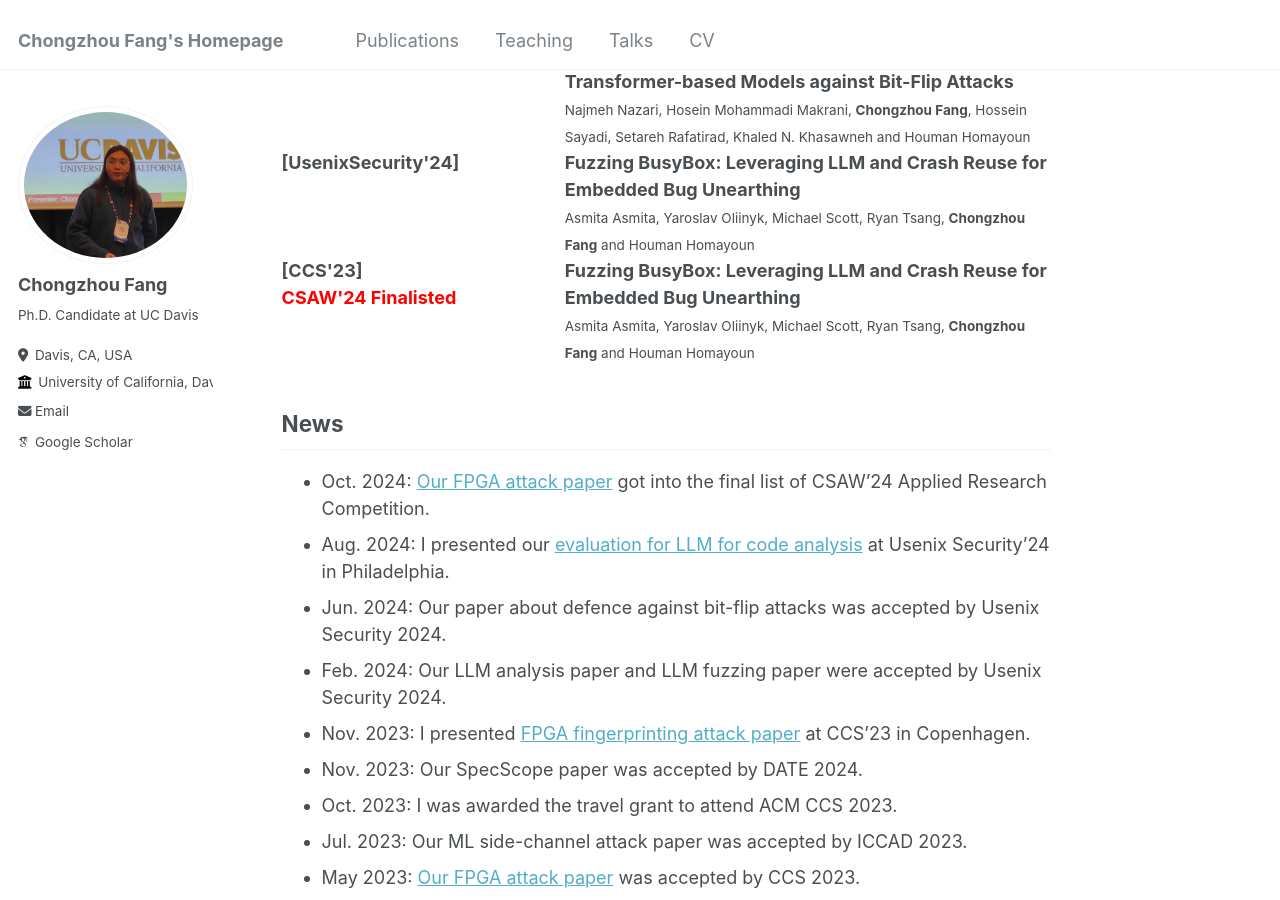
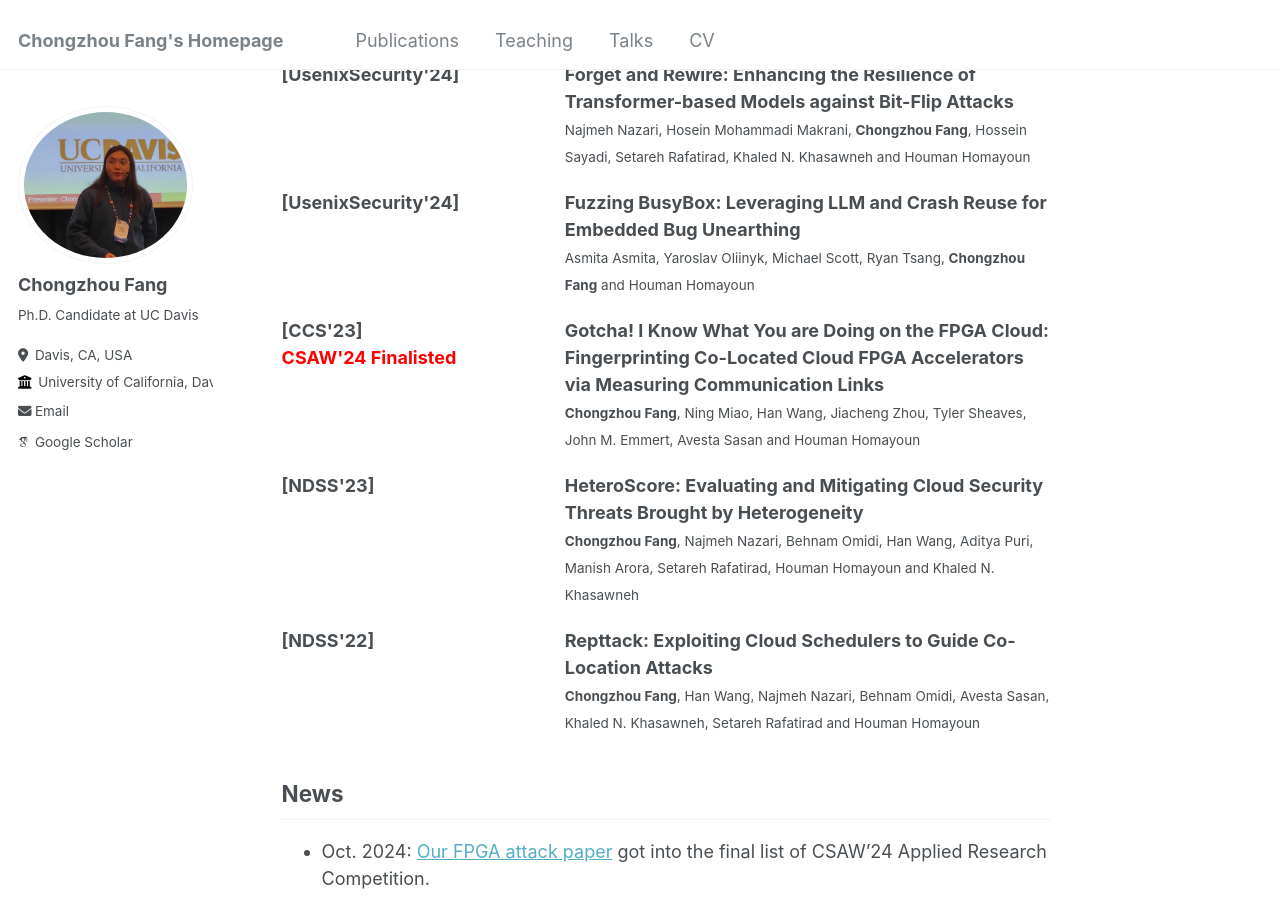
Before and after one commit to ChongzhouFang/ChongzhouFang.github.io, a Jekyll site: the page built from _pages/about.md, in a window 1280 px wide and 900 px high, scrolled down 530 px. Built offline with Jekyll 4.4.1, drawn with Linux system fonts in a browser that asks for light colours; some web fonts are replaced.

Commit message:
change about.md

```diff
--- a/_pages/about.md
+++ b/_pages/about.md
@@ -12,7 +12,7 @@ I am Chongzhou Fang, a PhD candidate at University of California, Davis. My main
 ### <span style="color:red">I am on the academic job market!</span>
 
 ## Publication Highlights
-<div style="display: flex; justify-content: space-between; gap: 40px; align-items: flex-start;">
+<div style="display: flex; justify-content: space-between; gap: 40px; align-items: flex-start; margin-bottom: 20px;">
   <div style="flex: 1;"><strong>[UsenixSecurity'24]</strong></div>
   <div style="flex: 2;">
     <strong>Large Language Models for Code Analysis: Do LLMs Really Do Their Job?</strong>
@@ -21,7 +21,7 @@ I am Chongzhou Fang, a PhD candidate at University of California, Davis. My main
   </div>
 </div>
 
-<div style="display: flex; justify-content: space-between; gap: 40px; align-items: flex-start;">
+<div style="display: flex; justify-content: space-between; gap: 40px; align-items: flex-start; margin-bottom: 20px;">
   <div style="flex: 1;"><strong>[UsenixSecurity'24]</strong></div>
   <div style="flex: 2;">
     <strong>Forget and Rewire: Enhancing the Resilience of Transformer-based Models against Bit-Flip Attacks</strong>
@@ -30,7 +30,7 @@ I am Chongzhou Fang, a PhD candidate at University of California, Davis. My main
   </div>
 </div>
 
-<div style="display: flex; justify-content: space-between; gap: 40px; align-items: flex-start;">
+<div style="display: flex; justify-content: space-between; gap: 40px; align-items: flex-start; margin-bottom: 20px;">
   <div style="flex: 1;"><strong>[UsenixSecurity'24]</strong></div>
   <div style="flex: 2;">
     <strong>Fuzzing BusyBox: Leveraging LLM and Crash Reuse for Embedded Bug Unearthing</strong>
@@ -39,20 +39,36 @@ I am Chongzhou Fang, a PhD candidate at University of California, Davis. My main
   </div>
 </div>
 
-<div style="display: flex; justify-content: space-between; gap: 40px; align-items: flex-start;">
+<div style="display: flex; justify-content: space-between; gap: 40px; align-items: flex-start; margin-bottom: 20px;">
   <div style="flex: 1;">
     <strong>[CCS'23]</strong>
     <br>
     <span style="color: red;"><strong>CSAW'24 Finalisted</strong></span>
   </div>
   <div style="flex: 2;">
-    <strong>Fuzzing BusyBox: Leveraging LLM and Crash Reuse for Embedded Bug Unearthing</strong>
+    <strong>Gotcha! I Know What You are Doing on the FPGA Cloud: Fingerprinting Co-Located Cloud FPGA Accelerators via Measuring Communication Links</strong>
     <br>
-    <small>Asmita Asmita, Yaroslav Oliinyk, Michael Scott, Ryan Tsang, <b>Chongzhou Fang</b> and Houman Homayoun</small>
+    <small><b>Chongzhou Fang</b>, Ning Miao, Han Wang, Jiacheng Zhou, Tyler Sheaves, John M. Emmert, Avesta Sasan and Houman Homayoun</small>
   </div>
 </div>
 
+<div style="display: flex; justify-content: space-between; gap: 40px; align-items: flex-start; margin-bottom: 20px;">
+  <div style="flex: 1;"><strong>[NDSS'23]</strong></div>
+  <div style="flex: 2;">
+    <strong>HeteroScore: Evaluating and Mitigating Cloud Security Threats Brought by Heterogeneity</strong>
+    <br>
+    <small><b>Chongzhou Fang</b>, Najmeh Nazari, Behnam Omidi, Han Wang, Aditya Puri, Manish Arora, Setareh Rafatirad, Houman Homayoun and Khaled N. Khasawneh</small>
+  </div>
+</div>
 
+<div style="display: flex; justify-content: space-between; gap: 40px; align-items: flex-start; margin-bottom: 20px;">
+  <div style="flex: 1;"><strong>[NDSS'22]</strong></div>
+  <div style="flex: 2;">
+    <strong>Repttack: Exploiting Cloud Schedulers to Guide Co-Location Attacks</strong>
+    <br>
+    <small><b>Chongzhou Fang</b>, Han Wang, Najmeh Nazari, Behnam Omidi, Avesta Sasan, Khaled N. Khasawneh, Setareh Rafatirad and Houman Homayoun</small>
+  </div>
+</div>
 
 ## News
 - Oct. 2024: [Our FPGA attack paper](https://dl.acm.org/doi/10.1145/3576915.3616606) got into the final list of CSAW'24 Applied Research Competition.
```
